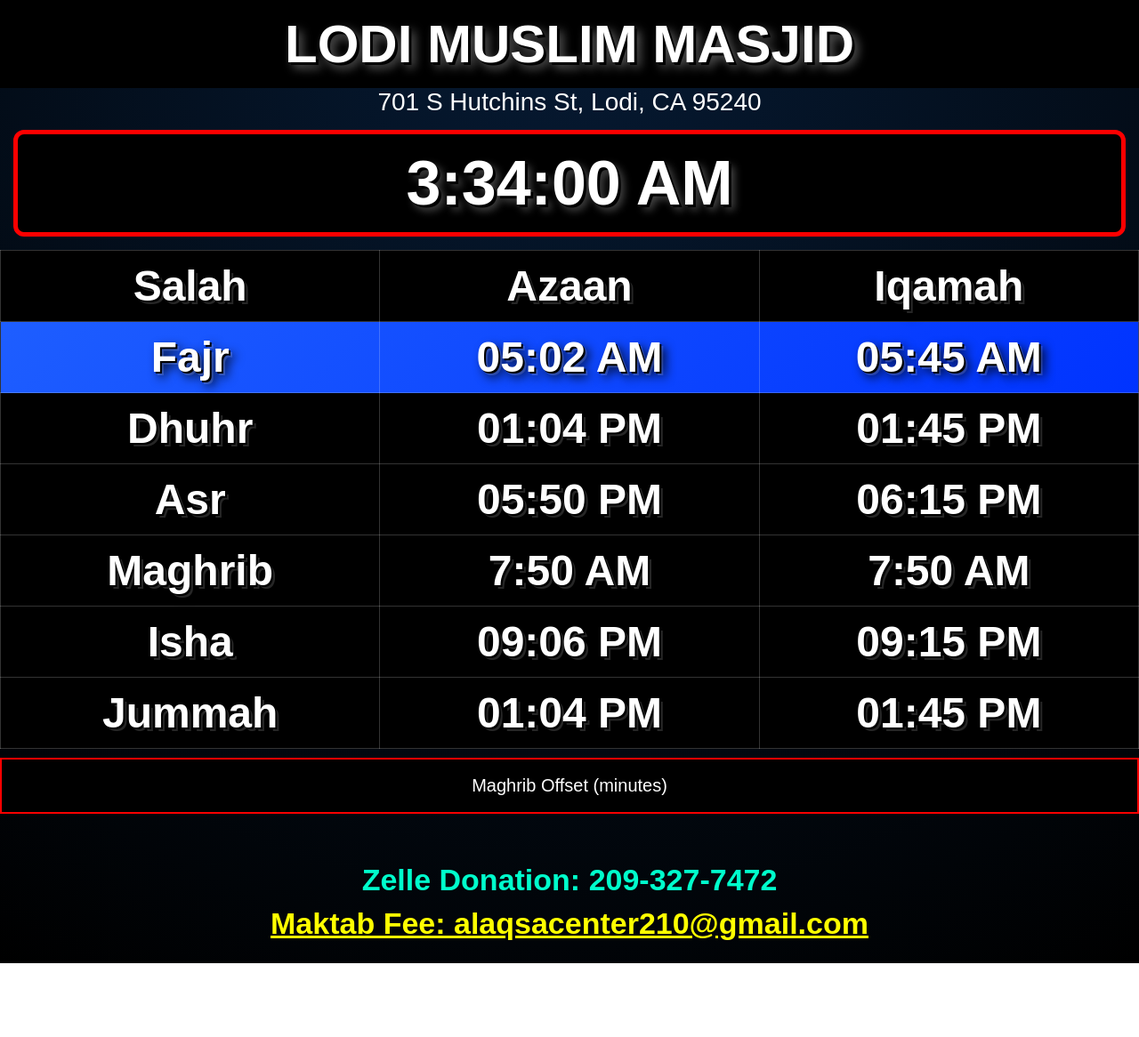
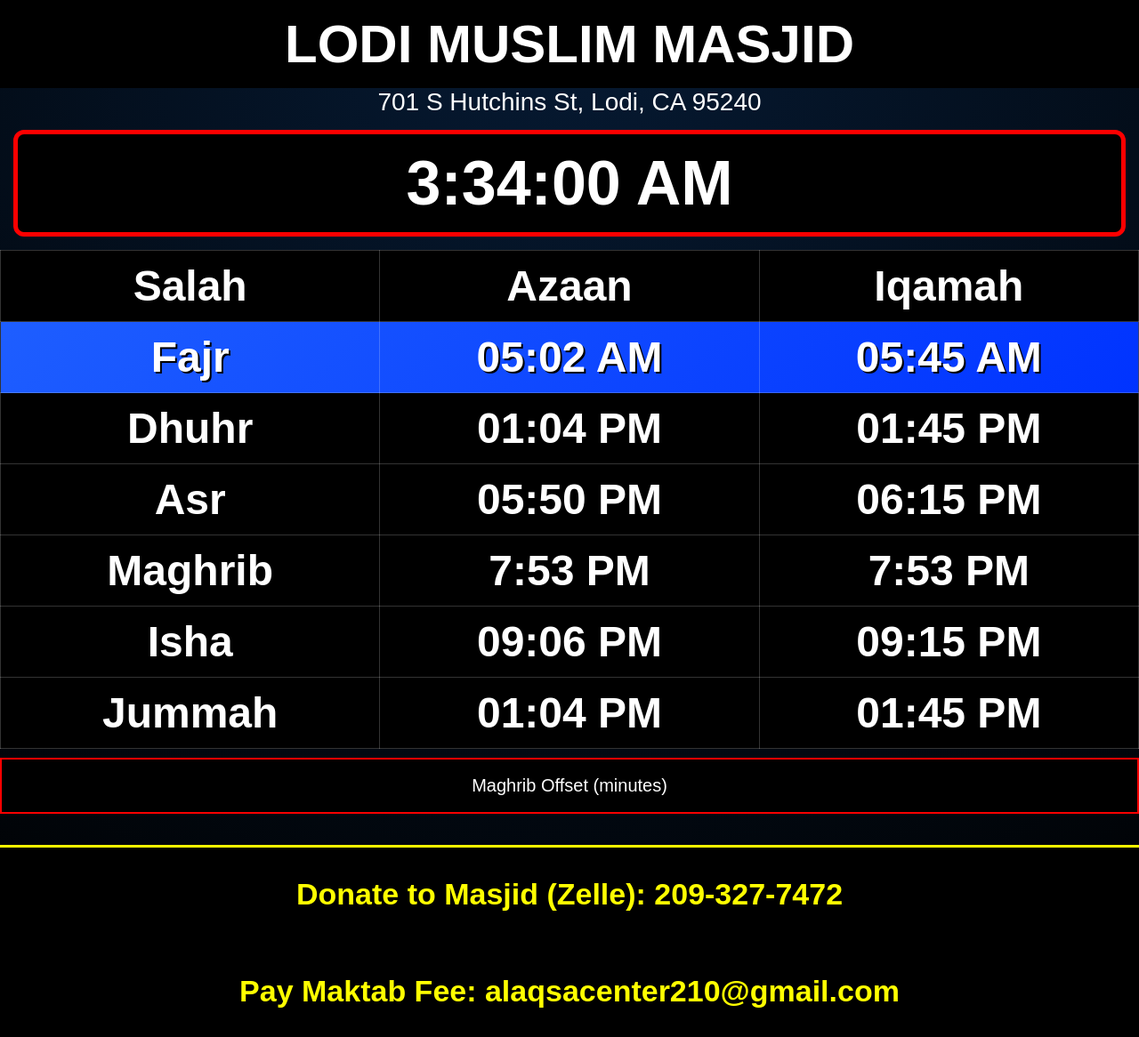
Before and after one commit to lodimuslimmosque/masjid-display, a plain HTML site: page index.html in a window 1280 px wide. Shown: the whole page at 89% size. Before the commit the page ends 1083 px from the top, so only its background shows below. Drawn offline with Linux system fonts and the light colour scheme.

Commit message:
index.html

```diff
--- a/index.html
+++ b/index.html
@@ -13,77 +13,52 @@ body {
     color: white;
 }
 
-/* TITLE */
 #barx {
     text-align: center;
     font-size: clamp(30px, 6vw, 60px);
     font-weight: 900;
-    color: white;
     background: black;
     padding: 15px;
-    text-shadow: 3px 3px 0 #000, 6px 6px 12px rgba(255,255,255,0.4);
+    text-shadow: 3px 3px 0 #000;
 }
 
-/* ADDRESS */
 #address {
     text-align: center;
     font-size: clamp(18px, 3vw, 28px);
 }
 
-/* CLOCK */
 #clock {
     text-align: center;
     font-size: clamp(40px, 8vw, 70px);
     font-weight: 900;
-    color: white;
     background: black;
     border: 5px solid red;
     padding: 15px;
     margin: 15px;
     border-radius: 12px;
-    white-space: nowrap;
-    text-shadow: 3px 3px 0 #000, 6px 6px 10px rgba(255,255,255,0.3);
+    text-shadow: 3px 3px 0 #000;
 }
 
-/* 🔴 TABLE FIX (BLACK + 3D WHITE TEXT) */
 table {
     width: 100%;
     border-collapse: collapse;
-    margin-top: 15px;
     table-layout: fixed;
-    background: black; /* FIXED */
+    background: black;
 }
 
 td, th {
     border: 1px solid rgba(255,255,255,0.2);
     padding: 12px;
     text-align: center;
-
     font-size: clamp(18px, 4vw, 48px);
     font-weight: 900;
-
-    color: white; /* FIXED */
-
-    white-space: nowrap;
-
-    /* 🔥 3D TEXT EFFECT */
-    text-shadow:
-        2px 2px 0 #000,
-        4px 4px 0 rgba(255,255,255,0.15),
-        6px 6px 12px rgba(0,0,0,0.9);
+    color: white;
+    text-shadow: 2px 2px 0 #000;
 }
 
-/* STATES */
 .next { background: linear-gradient(135deg, #1e5eff, #0033ff) !important; }
 .active { background: green !important; }
 
-/* IQAMAH */
-.iq {
-    cursor: pointer;
-    color: #ffffff;
-}
-
-/* COUNTDOWN */
 #countdown {
     margin-top: 15px;
     padding: 20px;
@@ -93,10 +68,8 @@ td, th {
     background: green;
     color: white;
     display: none;
-    white-space: nowrap;
 }
 
-/* BUTTON */
 button {
     width: 100%;
     margin-top: 10px;
@@ -107,23 +80,20 @@ button {
     color: white;
 }
 
-/* ZELLE */
-#zelle {
-    margin-top: 30px;
+* { box-sizing: border-box; }
+
+/* ⭐ UPDATED DONATION SECTION */
+#donate {
+    margin-top: 35px;
+    background: black;
     padding: 25px;
     text-align: center;
+    color: yellow;
     font-size: clamp(18px, 3vw, 34px);
     font-weight: 900;
-    color: #00ffcc;
+    line-height: 1.6;
+    border-top: 3px solid yellow;
 }
-
-#zelle a {
-    color: yellow;
-    display: block;
-    margin-top: 10px;
-}
-
-* { box-sizing: border-box; }
 
 </style>
 </head>
@@ -150,20 +120,17 @@ button {
 
 <button id="magBtn">Maghrib Offset (minutes)</button>
 
-<div id="zelle">
-Zelle Donation: 209-327-7472
-<br>
-<a href="mailto:alaqsacenter210@gmail.com">
-Maktab Fee: alaqsacenter210@gmail.com
-</a>
+<!-- ⭐ UPDATED DONATION SECTION -->
+<div id="donate">
+Donate to Masjid (Zelle): 209-327-7472<br><br>
+Pay Maktab Fee: alaqsacenter210@gmail.com
 </div>
 
 <script>
 
-/* PASSWORD */
 const PASSWORD = "Pakistan2026$";
+const DEFAULT_MAGHRIB = 3;
 
-/* STORAGE */
 let stored = JSON.parse(localStorage.getItem("masjid_final")) || {
     maghribOffset: 0,
     iqamah: {
@@ -194,6 +161,7 @@ function checkPass(){
     return prompt("Enter Password:") === PASSWORD;
 }
 
+/* TIME HELPERS */
 function toMin(t){
     let [time,ampm]=t.split(" ");
     let [h,m]=time.split(":").map(Number);
@@ -202,28 +170,34 @@ function toMin(t){
     return h*60+m;
 }
 
-function getAzan(name){
+function fromMin(min){
+    let h=Math.floor(min/60)%24;
+    let m=min%60;
+    let ap=h>=12?"PM":"AM";
+    h=h%12||12;
+    return `${h}:${String(m).padStart(2,'0')} ${ap}`;
+}
 
-    if(name==="Jummah") return baseAzan.Dhuhr;
+/* MAGHRIB +3 DEFAULT */
+function maghribOffset(){
+    return (stored.maghribOffset||0) + DEFAULT_MAGHRIB;
+}
 
-    if(name==="Maghrib"){
-        let [t]=baseAzan.Maghrib.split(" ");
-        let [h,m]=t.split(":").map(Number);
+function shift(t, mins){
+    return fromMin(toMin(t)+mins);
+}
 
-        let d=new Date();
-        d.setHours(h);
-        d.setMinutes(m + stored.maghribOffset);
+/* AZAAN */
+function getAzan(n){
+    if(n==="Jummah") return baseAzan.Dhuhr;
+    if(n==="Maghrib") return shift(baseAzan.Maghrib, maghribOffset());
+    return baseAzan[n];
+}
 
-        let hh=d.getHours();
-        let mm=d.getMinutes();
-
-        let ap=hh>=12?"PM":"AM";
-        hh=hh%12||12;
-
-        return `${hh}:${String(mm).padStart(2,'0')} ${ap}`;
-    }
-
-    return baseAzan[name];
+/* IQAMAH */
+function getIqamah(n){
+    if(n==="Maghrib") return shift(iqamah.Maghrib, maghribOffset());
+    return iqamah[n];
 }
 
 /* CLOCK */
@@ -233,11 +207,10 @@ setInterval(()=>{
     updateCountdown();
 },1000);
 
+/* EDIT */
 function editIq(n){
-
     if(!checkPass()) return;
-
-    let v = prompt("Update Iqamah", iqamah[n]);
+    let v=prompt("Update Iqamah", iqamah[n]);
     if(v){
         iqamah[n]=v;
         save();
@@ -245,10 +218,9 @@ function editIq(n){
     }
 }
 
+/* OFFSET */
 document.getElementById("magBtn").onclick=()=>{
-
     if(!checkPass()) return;
-
     let v=prompt("Offset minutes", stored.maghribOffset);
     if(v!==null){
         stored.maghribOffset=parseInt(v)||0;
@@ -257,35 +229,32 @@ document.getElementById("magBtn").onclick=()=>{
     }
 };
 
+/* NEXT */
 function nextIndex(order){
     let now=new Date().getHours()*60 + new Date().getMinutes();
     for(let i=0;i<order.length;i++){
-        let iq = (order[i]==="Maghrib")
-            ? toMin(getAzan("Maghrib"))
-            : toMin(iqamah[order[i]]);
-        if(now <= iq + 10) return i;
+        let iq=toMin(getIqamah(order[i]));
+        if(now<=iq+10) return i;
     }
     return 0;
 }
 
+/* COUNTDOWN */
 function updateCountdown(){
     let order=["Fajr","Dhuhr","Asr","Maghrib","Isha","Jummah"];
     let now=new Date().getHours()*60 + new Date().getMinutes();
 
     for(let i=0;i<order.length;i++){
-        let iq = (order[i]==="Maghrib")
-            ? toMin(getAzan("Maghrib"))
-            : toMin(iqamah[order[i]]);
+        let iq=toMin(getIqamah(order[i]));
+        let diff=iq-now;
 
-        let diff = iq - now;
-
-        if(diff <= 10 && diff > 0){
-            let min = Math.floor(diff);
-            let sec = 60 - new Date().getSeconds();
+        if(diff<=10 && diff>0){
+            let min=Math.floor(diff);
+            let sec=60-new Date().getSeconds();
 
             document.getElementById("countdown").style.display="block";
-            document.getElementById("countdown").innerText =
-                `${min}:${String(sec).padStart(2,'0')} MINUTES LEFT`;
+            document.getElementById("countdown").innerText=
+                `${min}:${String(sec).padStart(2,'0')} MIN LEFT`;
             return;
         }
     }
@@ -293,10 +262,11 @@ function updateCountdown(){
     document.getElementById("countdown").style.display="none";
 }
 
+/* RENDER */
 function render(){
 
     let order=["Fajr","Dhuhr","Asr","Maghrib","Isha","Jummah"];
-    let next = nextIndex(order);
+    let next=nextIndex(order);
     let now=new Date().getHours()*60 + new Date().getMinutes();
 
     let table=document.getElementById("table");
@@ -305,27 +275,17 @@ function render(){
     for(let i=0;i<order.length;i++){
 
         let n=order[i];
-
-        let iqDisplay = (n==="Maghrib")
-            ? getAzan("Maghrib")
-            : iqamah[n];
-
-        let iq = (n==="Maghrib")
-            ? toMin(getAzan("Maghrib"))
-            : toMin(iqamah[n]);
+        let iq=toMin(getIqamah(n));
 
         let row=document.createElement("tr");
 
-        if(now >= iq && now <= iq+2){
-            row.className="active";
-        } else if(i===next){
-            row.className="next";
-        }
+        if(now>=iq && now<=iq+2) row.className="active";
+        else if(i===next) row.className="next";
 
         row.innerHTML=`
             <td>${n}</td>
             <td>${getAzan(n)}</td>
-            <td onclick="editIq('${n}')">${iqDisplay}</td>
+            <td onclick="editIq('${n}')">${getIqamah(n)}</td>
         `;
 
         table.appendChild(row);
```
